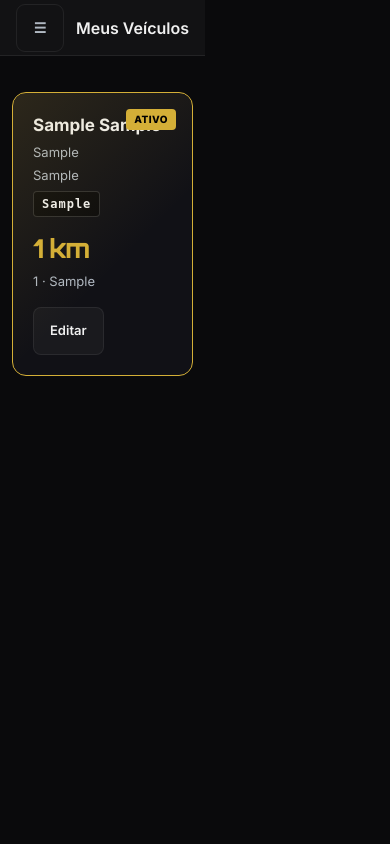
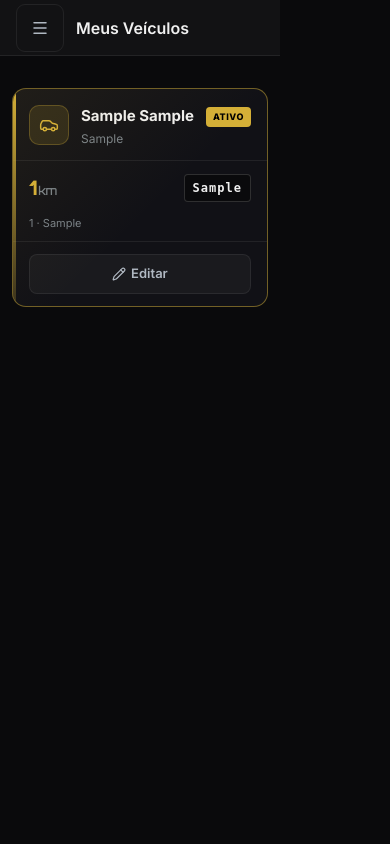
Before and after one commit to devflisboa/zcronos, a Flask app: page /veiculos/ in a window 390 px wide. Run offline with Flask 3, Linux system fonts and the light colour scheme; a user stored in the database is signed in; tables that the repository leaves empty hold one stand-in row (values such as "Sample post"); some libraries are stand-ins or nearby versions.

Commit message:
fix(mobile): overflow horizontal corrigido + redesign tela Meus Veículos
- Todos os templates com overflow-x:hidden em html/body/#main
- veiculos/index: redesign completo dos cards — ícone Lucide dourado, nome com
  text-overflow:ellipsis, barra lateral gold no veículo ativo, métricas km+placa
  lado a lado, botões de ação separados (Selecionar / Editar / trash icon)
- Topbar mobile: ☰ substituído por Lucide menu icon em todos os formulários
- Barra de rolagem horizontal eliminada em mobile (375px)

Co-Authored-By: Claude Sonnet 4.6 <noreply@anthropic.com>

```diff
--- a/templates/cadastrar_abastecimento.html
+++ b/templates/cadastrar_abastecimento.html
@@ -8,7 +8,9 @@
 <link rel="stylesheet" href="{{ url_for('static', filename='css/automotive.css') }}">
 <meta name="csrf-token" content="{{ csrf_token() }}">
 <style>
-.page-wrap { padding:24px; }
+html, body { overflow-x: hidden; }
+#main { overflow-x: hidden; max-width: 100%; }
+.page-wrap { padding:24px; box-sizing:border-box; width:100%; }
 .page-header { margin-bottom:24px; }
 .page-title { font-size:20px; font-weight:700; color:var(--gold); }
 .form-card { max-width:560px; background:var(--card); border:1px solid var(--border); border-radius:var(--radius); padding:24px; }
@@ -74,7 +76,7 @@
 
   <main id="main">
     <div class="page-topbar">
-      <button class="btn btn-ghost btn-icon" id="sb-toggle">☰</button>
+      <button class="btn btn-ghost btn-icon" id="sb-toggle"><i data-lucide="menu"></i></button>
       <span class="page-topbar-title">Registrar Abastecimento</span>
     </div>
 
--- a/templates/cadastrar_despesas.html
+++ b/templates/cadastrar_despesas.html
@@ -8,7 +8,9 @@
 <link rel="stylesheet" href="{{ url_for('static', filename='css/automotive.css') }}">
 <meta name="csrf-token" content="{{ csrf_token() }}">
 <style>
-.page-wrap { padding:24px; }
+html, body { overflow-x: hidden; }
+#main { overflow-x: hidden; max-width: 100%; }
+.page-wrap { padding:24px; box-sizing:border-box; width:100%; }
 .page-header { margin-bottom:24px; }
 .page-title { font-size:20px; font-weight:700; color:var(--gold); }
 .form-card { max-width:560px; background:var(--card); border:1px solid var(--border); border-radius:var(--radius); padding:24px; }
@@ -74,7 +76,7 @@
 
   <main id="main">
     <div class="page-topbar">
-      <button class="btn btn-ghost btn-icon" id="sb-toggle">☰</button>
+      <button class="btn btn-ghost btn-icon" id="sb-toggle"><i data-lucide="menu"></i></button>
       <span class="page-topbar-title">Nova Despesa</span>
     </div>
 
--- a/templates/veiculos/index.html
+++ b/templates/veiculos/index.html
@@ -8,115 +8,178 @@
 <link rel="stylesheet" href="{{ url_for('static', filename='css/automotive.css') }}">
 <meta name="csrf-token" content="{{ csrf_token() }}">
 <style>
-/* ── Veículos — estilos locais ── */
-.page-wrap { padding: 24px; }
-.page-header { display:flex; justify-content:space-between; align-items:center; margin-bottom:24px; flex-wrap:wrap; gap:12px; }
+/* ── overflow global — evita barra horizontal em mobile ── */
+html, body { overflow-x: hidden; }
+#main { overflow-x: hidden; max-width: 100%; }
+
+/* ── Wrap e Header ── */
+.page-wrap  { padding: 24px; box-sizing: border-box; width: 100%; }
+.page-header{ display:flex; justify-content:space-between; align-items:center;
+              margin-bottom:24px; gap:12px; }
 .page-title { font-size:20px; font-weight:700; color:var(--gold); }
 
-.veiculo-grid { display:grid; grid-template-columns:repeat(auto-fill,minmax(300px,1fr)); gap:16px; }
-
-.veiculo-card {
-  background:var(--card);
-  border:1px solid var(--border);
-  border-radius:var(--radius);
-  padding:20px;
-  position:relative;
-  transition:border-color var(--t);
-}
-.veiculo-card.is-ativo { border-color:var(--gold); }
-.veiculo-card.is-ativo::before {
-  content:'';
-  position:absolute;
-  inset:0;
-  border-radius:var(--radius);
-  background:linear-gradient(135deg,var(--gold-d) 0%,transparent 60%);
-  pointer-events:none;
-}
-
-.vc-ativo-badge {
-  position:absolute; top:16px; right:16px;
-  background:var(--gold); color:#000;
-  font-size:10px; font-weight:800;
-  padding:3px 8px; border-radius:4px;
-  letter-spacing:.05em;
-}
-
-.vc-name { font-size:17px; font-weight:700; margin-bottom:4px; color:var(--text); }
-.vc-sub  { font-size:13px; color:var(--text2); margin-bottom:4px; }
-.vc-km   { font-size:26px; font-weight:800; color:var(--gold); margin:12px 0 4px; font-family:'Orbitron',sans-serif; letter-spacing:-1px; }
-.vc-placa {
-  display:inline-block; font-family:monospace;
-  font-size:12px; background:var(--bg); border:1px solid var(--border2);
-  border-radius:4px; padding:3px 8px; color:var(--text); font-weight:700; letter-spacing:1px;
-}
-
-.vc-actions { display:flex; gap:8px; margin-top:16px; flex-wrap:wrap; }
-
-/* Botões do card — min 44px de altura (ações secundárias) */
-.vc-btn {
-  display:inline-flex; align-items:center; justify-content:center;
-  min-height:44px; padding:0 16px;
-  font-size:13px; font-weight:600; border-radius:8px;
-  border:none; cursor:pointer; transition:all var(--t);
-  text-decoration:none;
-}
-.vc-btn-primary  { background:var(--gold); color:#000; flex:1; min-width:100px; }
-.vc-btn-primary:hover  { background:var(--gold-bright); }
-.vc-btn-ghost    { background:var(--bg3); color:var(--text); border:1px solid var(--border); }
-.vc-btn-ghost:hover    { border-color:var(--border2); color:var(--text); }
-.vc-btn-danger   { background:#3a1a1a; border:1px solid #5a2d2d; color:#ff6b6b; }
-.vc-btn-danger:hover   { background:#4a2020; }
-
-/* Botão "Novo Veículo" */
+/* ── Botão Novo ── */
 .btn-add {
   display:inline-flex; align-items:center; gap:6px;
-  min-height:48px; padding:0 20px;
+  min-height:44px; padding:0 18px;
   background:var(--gold); color:#000;
   border-radius:var(--radius-s); border:none;
-  cursor:pointer; font-weight:700; font-size:14px;
-  text-decoration:none; transition:all var(--t);
+  cursor:pointer; font-weight:700; font-size:13px;
+  text-decoration:none; transition:all var(--t); white-space:nowrap;
 }
 .btn-add:hover { background:var(--gold-bright); }
+.limit-msg { font-size:13px; color:var(--text3); }
 
-/* Flash */
-.flash-wrap { margin-bottom:24px; }
+/* ── Flash ── */
+.flash-wrap { margin-bottom:20px; }
 .flash { padding:12px 16px; border-radius:var(--radius-s); font-size:14px; margin-bottom:8px; }
 .flash-success { background:#1a3a1a; border:1px solid #2d5a2d; color:#90ee90; }
 .flash-danger  { background:#3a1a1a; border:1px solid #5a2d2d; color:#ff8080; }
 .flash-info    { background:#1a2a3a; border:1px solid #2d3a5a; color:#80b8ff; }
 
-/* Empty state */
+/* ── Grid de veículos ── */
+.veiculo-grid {
+  display: grid;
+  grid-template-columns: repeat(auto-fill, minmax(280px, 1fr));
+  gap: 14px;
+}
+
+/* ── Card ── */
+.veiculo-card {
+  background: var(--card);
+  border: 1px solid var(--border);
+  border-radius: var(--radius);
+  overflow: hidden;           /* corta qualquer overflow interno */
+  min-width: 0;               /* permite que o card encolha no grid */
+  position: relative;
+  cursor: pointer;
+  transition: border-color var(--t), transform var(--t), box-shadow var(--t);
+}
+.veiculo-card:hover {
+  border-color: var(--border2);
+  transform: translateY(-2px);
+  box-shadow: 0 8px 24px rgba(0,0,0,.4);
+}
+.veiculo-card.is-ativo {
+  border-color: rgba(212,175,55,.5);
+}
+.veiculo-card.is-ativo::before {
+  content: '';
+  position: absolute; inset: 0;
+  background: linear-gradient(135deg, rgba(212,175,55,.08) 0%, transparent 55%);
+  pointer-events: none;
+}
+
+/* ── Barra lateral dourada (ativo) ── */
+.veiculo-card.is-ativo::after {
+  content: '';
+  position: absolute; top: 0; left: 0;
+  width: 3px; height: 100%;
+  background: linear-gradient(to bottom, var(--gold), rgba(212,175,55,.2));
+  border-radius: 3px 0 0 3px;
+}
+
+/* ── Topo do card (ícone + nome + badge) ── */
+.vc-head {
+  display: flex; align-items: flex-start; gap: 12px;
+  padding: 16px 16px 12px;
+  border-bottom: 1px solid var(--border);
+}
+.vc-icon {
+  width: 40px; height: 40px; flex-shrink: 0;
+  background: var(--gold-d); border: 1px solid var(--gold-border);
+  border-radius: 10px;
+  display: flex; align-items: center; justify-content: center;
+}
+.vc-icon svg { width: 20px; height: 20px; stroke: var(--gold); stroke-width: 1.75; }
+.vc-info { flex: 1; min-width: 0; }
+.vc-name {
+  font-size: 15px; font-weight: 700; color: var(--text);
+  white-space: nowrap; overflow: hidden; text-overflow: ellipsis;
+  margin-bottom: 2px;
+}
+.vc-sub {
+  font-size: 12px; color: var(--text3);
+  white-space: nowrap; overflow: hidden; text-overflow: ellipsis;
+}
+.vc-ativo-badge {
+  flex-shrink: 0;
+  background: var(--gold); color: #000;
+  font-size: 9px; font-weight: 800;
+  padding: 3px 7px; border-radius: 4px;
+  letter-spacing: .06em; align-self: flex-start;
+  margin-top: 2px;
+}
+
+/* ── Métricas (km + placa) ── */
+.vc-metrics {
+  display: flex; align-items: center; justify-content: space-between;
+  padding: 12px 16px; gap: 8px;
+}
+.vc-km {
+  font-family: 'Orbitron', sans-serif;
+  font-size: 22px; font-weight: 800;
+  color: var(--gold); letter-spacing: -0.5px;
+  white-space: nowrap;
+}
+.vc-km span { font-size: 12px; font-weight: 500; color: var(--text3); margin-left: 2px; }
+.vc-placa {
+  font-family: monospace; font-size: 12px; font-weight: 700;
+  background: var(--bg); border: 1px solid var(--border2);
+  border-radius: 4px; padding: 4px 8px;
+  color: var(--text); letter-spacing: 1px; white-space: nowrap;
+}
+.vc-ano-cor {
+  font-size: 11px; color: var(--text3); padding: 0 16px 10px;
+}
+
+/* ── Ações ── */
+.vc-actions {
+  display: flex; gap: 8px; padding: 12px 16px;
+  border-top: 1px solid var(--border);
+}
+.vc-btn {
+  display: inline-flex; align-items: center; justify-content: center; gap: 5px;
+  min-height: 40px; padding: 0 14px;
+  font-size: 13px; font-weight: 600; border-radius: 8px;
+  border: none; cursor: pointer; transition: all var(--t);
+  text-decoration: none; white-space: nowrap;
+}
+.vc-btn-primary { background: var(--gold); color: #000; flex: 1; }
+.vc-btn-primary:hover { background: var(--gold-bright); }
+.vc-btn-ghost { background: var(--bg3); color: var(--text2); border: 1px solid var(--border); }
+.vc-btn-ghost:hover { border-color: var(--border2); color: var(--text); }
+.vc-btn-icon {
+  width: 40px; height: 40px; padding: 0; flex-shrink: 0;
+  background: rgba(255,60,60,.08); border: 1px solid rgba(255,60,60,.2);
+  color: #ff6b6b; border-radius: 8px;
+}
+.vc-btn-icon:hover { background: rgba(255,60,60,.15); border-color: rgba(255,60,60,.4); }
+
+/* ── Estado vazio ── */
 .empty-state { text-align:center; padding:64px 24px; color:var(--text2); }
-.empty-state .empty-icon { font-size:48px; margin-bottom:16px; }
-.empty-state p { font-size:15px; margin-bottom:24px; }
+.empty-state p { font-size:15px; margin:16px 0 24px; }
 
-/* Limite atingido */
-.limit-msg { font-size:13px; color:var(--text3); }
-
-/* ── TOPBAR local (para mobile) ── */
+/* ── Topbar mobile ── */
 .page-topbar {
-  display:none;
-  height:56px; background:var(--bg2); border-bottom:1px solid var(--border);
-  align-items:center; padding:0 16px; gap:12px;
-  position:sticky; top:0; z-index:50;
+  display: none;
+  height: 56px; background: var(--bg2); border-bottom: 1px solid var(--border);
+  align-items: center; padding: 0 16px; gap: 12px;
+  position: sticky; top: 0; z-index: 50;
 }
-.page-topbar-title { font-size:16px; font-weight:600; flex:1; }
+.page-topbar-title { font-size: 16px; font-weight: 600; flex: 1; }
 
 /* ── MOBILE ── */
-@media(max-width:768px){
-  .page-topbar { display:flex; }
-  .page-wrap { padding:16px; }
-  .page-header { display:none; }  /* topbar exibe título e btn Novo */
-  .veiculo-grid { grid-template-columns:1fr; }
+@media(max-width: 768px) {
+  .page-topbar  { display: flex; }
+  .page-wrap    { padding: 12px; }
+  .page-header  { display: none; }
+  .veiculo-grid { grid-template-columns: 1fr; gap: 10px; }
+  .vc-km        { font-size: 20px; }
 }
 
-@media(max-width:480px){
-  .page-wrap { padding:12px; }
-  .vc-btn { min-height:48px; }
-  .vc-actions { gap:8px; }
-  .btn-add { width:100%; justify-content:center; }
-  .page-header { flex-direction:column; align-items:stretch; }
-  .page-title { text-align:center; }
+@media(max-width: 480px) {
+  .btn-add { min-height: 38px; font-size: 12px; padding: 0 12px; }
 }
 </style>
 </head>
@@ -159,23 +222,31 @@
   <main id="main">
     <!-- Topbar mobile -->
     <div class="page-topbar">
-      <button class="btn btn-ghost btn-icon" id="sb-toggle">☰</button>
+      <button class="btn btn-ghost btn-icon" id="sb-toggle">
+        <i data-lucide="menu"></i>
+      </button>
       <span class="page-topbar-title">Meus Veículos</span>
       {% if pode_adicionar %}
-      <a href="{{ url_for('veiculo.novo') }}" class="btn-add" style="min-height:40px;padding:0 14px;font-size:13px">+ Novo</a>
+      <a href="{{ url_for('veiculo.novo') }}" class="btn-add">
+        <i data-lucide="plus" style="width:15px;height:15px"></i> Novo
+      </a>
       {% endif %}
     </div>
 
     <div class="page-wrap">
+      <!-- Header desktop -->
       <div class="page-header">
         <div class="page-title">Meus Veículos</div>
         {% if pode_adicionar %}
-        <a href="{{ url_for('veiculo.novo') }}" class="btn-add">+ Novo Veículo</a>
+        <a href="{{ url_for('veiculo.novo') }}" class="btn-add">
+          <i data-lucide="plus" style="width:15px;height:15px"></i> Novo Veículo
+        </a>
         {% else %}
         <span class="limit-msg">Limite do plano atingido</span>
         {% endif %}
       </div>
 
+      <!-- Flash messages -->
       <div class="flash-wrap">
         {% with messages = get_flashed_messages(with_categories=true) %}
           {% for cat, msg in messages %}
@@ -188,34 +259,61 @@
       <div class="veiculo-grid">
         {% for v in veiculos %}
         <div class="veiculo-card {% if v.id == veiculo_ativo_id %}is-ativo{% endif %}"
-             onclick="location.href='{{ url_for('veiculo.editar', id=v.id) }}'" style="cursor:pointer">
-          {% if v.id == veiculo_ativo_id %}
-          <div class="vc-ativo-badge">ATIVO</div>
+             onclick="location.href='{{ url_for('veiculo.editar', id=v.id) }}'">
+
+          <!-- Cabeçalho: ícone + nome + badge ativo -->
+          <div class="vc-head">
+            <div class="vc-icon">
+              <i data-lucide="car"></i>
+            </div>
+            <div class="vc-info">
+              <div class="vc-name">{{ v.marca }} {{ v.modelo }}</div>
+              <div class="vc-sub">
+                {%- if v.versao %}{{ v.versao }}{% elif v.motor %}{{ v.motor }}{% elif v.ano %}{{ v.ano }}{% else %}—{% endif -%}
+              </div>
+            </div>
+            {% if v.id == veiculo_ativo_id %}
+            <div class="vc-ativo-badge">ATIVO</div>
+            {% endif %}
+          </div>
+
+          <!-- Métricas: km + placa -->
+          <div class="vc-metrics">
+            <div class="vc-km">
+              {{ '{:,}'.format(v.km_atual or 0).replace(',', '.') }}<span>km</span>
+            </div>
+            {% if v.placa %}
+            <div class="vc-placa">{{ v.placa }}</div>
+            {% endif %}
+          </div>
+          {% if v.ano or v.cor %}
+          <div class="vc-ano-cor">
+            {{ v.ano or '' }}{% if v.ano and v.cor %} · {% endif %}{{ v.cor or '' }}
+          </div>
           {% endif %}
 
-          <div class="vc-name">{{ v.marca }} {{ v.modelo }}</div>
-          {% if v.versao %}<div class="vc-sub">{{ v.versao }}</div>{% endif %}
-          {% if v.motor  %}<div class="vc-sub">{{ v.motor }}</div>{% endif %}
-          {% if v.placa  %}<div class="vc-placa">{{ v.placa }}</div>{% endif %}
-
-          <div class="vc-km">{{ '{:,}'.format(v.km_atual or 0).replace(',', '.') }} km</div>
-          <div class="vc-sub">
-            {{ v.ano or '' }}{% if v.cor %} · {{ v.cor }}{% endif %}
-          </div>
-
+          <!-- Ações -->
           <div class="vc-actions" onclick="event.stopPropagation()">
             {% if v.id != veiculo_ativo_id %}
             <form method="POST" action="{{ url_for('veiculo.selecionar', id=v.id) }}" style="display:contents">
               <input type="hidden" name="csrf_token" value="{{ csrf_token() }}">
               <button class="vc-btn vc-btn-primary" type="submit">Selecionar</button>
             </form>
+            {% else %}
+            <a href="{{ url_for('veiculo.editar', id=v.id) }}" class="vc-btn vc-btn-ghost" style="flex:1">
+              <i data-lucide="pencil" style="width:14px;height:14px"></i> Editar
+            </a>
             {% endif %}
-            <a href="{{ url_for('veiculo.editar', id=v.id) }}" class="vc-btn vc-btn-ghost">Editar</a>
             {% if v.id != veiculo_ativo_id %}
+            <a href="{{ url_for('veiculo.editar', id=v.id) }}" class="vc-btn vc-btn-ghost">
+              <i data-lucide="pencil" style="width:14px;height:14px"></i>
+            </a>
             <form method="POST" action="{{ url_for('veiculo.deletar', id=v.id) }}"
                   onsubmit="return confirm('Remover {{ v.marca }} {{ v.modelo }}?')" style="display:contents">
               <input type="hidden" name="csrf_token" value="{{ csrf_token() }}">
-              <button class="vc-btn vc-btn-danger" type="submit"><i data-lucide="trash-2" style="width:15px;height:15px"></i></button>
+              <button class="vc-btn vc-btn-icon" type="submit">
+                <i data-lucide="trash-2" style="width:15px;height:15px"></i>
+              </button>
             </form>
             {% endif %}
           </div>
@@ -225,9 +323,11 @@
 
       {% else %}
       <div class="empty-state">
-        <div class="empty-icon"><i data-lucide="car" style="width:48px;height:48px;opacity:.4"></i></div>
+        <i data-lucide="car" style="width:52px;height:52px;opacity:.3;stroke:var(--gold)"></i>
         <p>Nenhum veículo cadastrado ainda.</p>
-        <a href="{{ url_for('veiculo.novo') }}" class="btn-add">Cadastrar meu primeiro veículo</a>
+        <a href="{{ url_for('veiculo.novo') }}" class="btn-add">
+          <i data-lucide="plus" style="width:16px;height:16px"></i> Cadastrar primeiro veículo
+        </a>
       </div>
       {% endif %}
     </div>
```
Also changed, not shown: templates/veiculos/form.html (+6 -2 lines).
